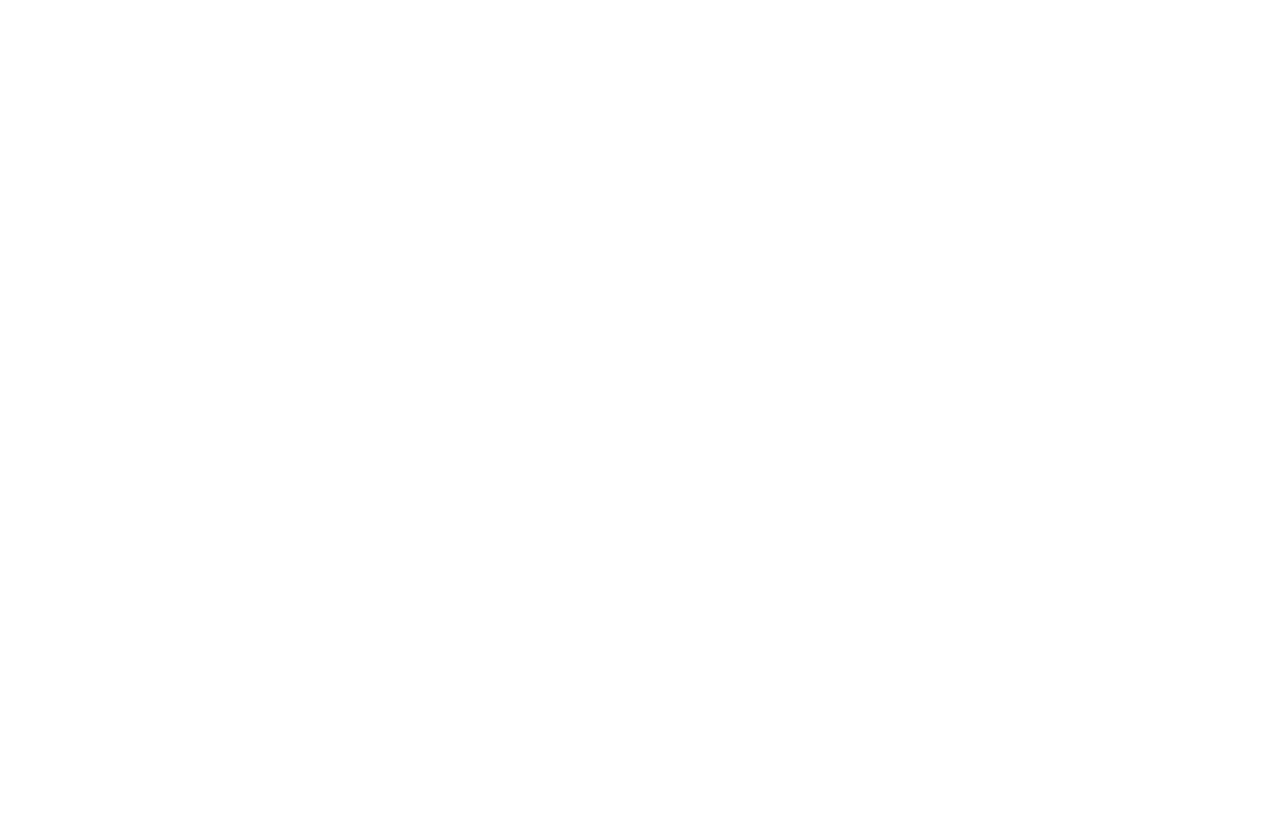
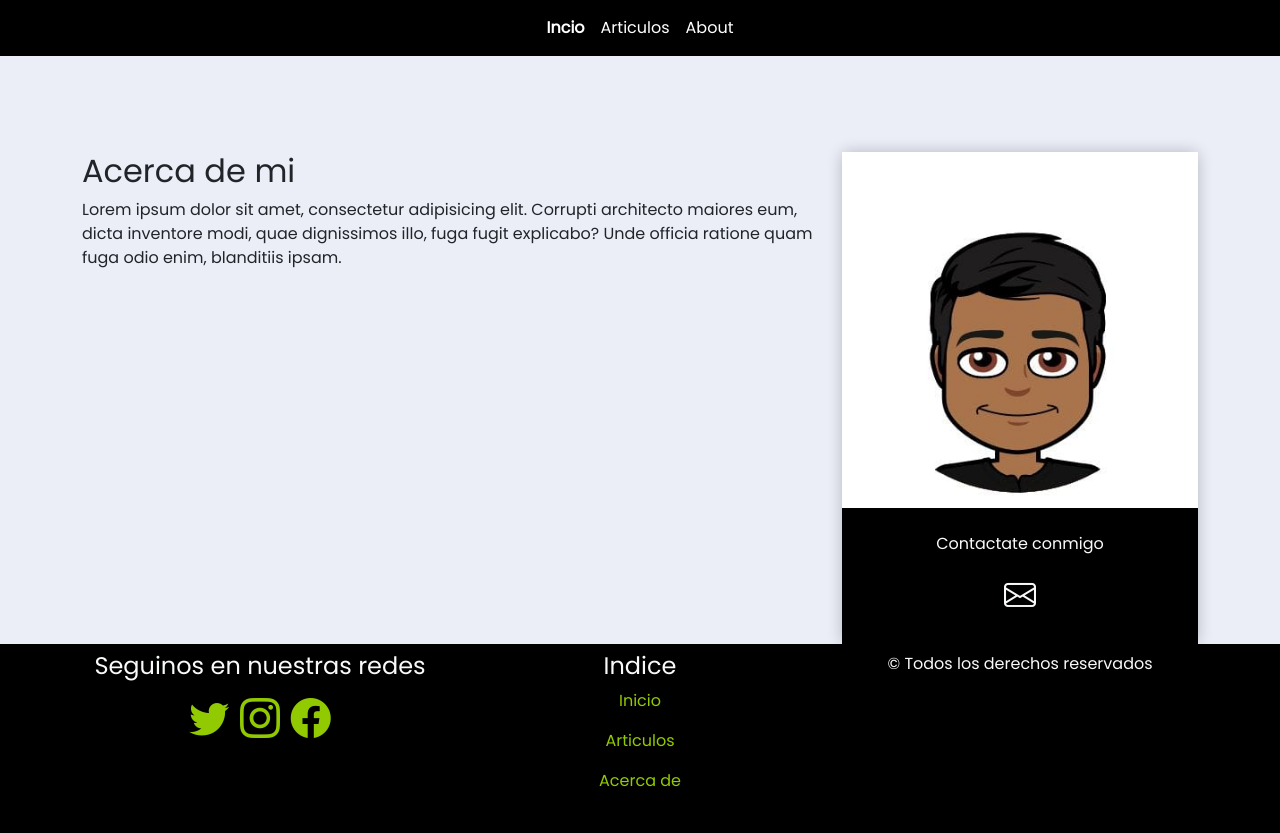
Before and after one commit to LeooQuipildor/Habitos-Saludables, a plain HTML site: page pages/about.html in a window 1280 px wide. Before the commit the page ends 800 px from the top, so only its background shows below. Drawn offline with nearby package versions, Linux system fonts and the light colour scheme.

Commit message:
Agregue maquetado a la pagina about

```diff
--- a/pages/about.html
+++ b/pages/about.html
@@ -0,0 +1,112 @@
+<!DOCTYPE html>
+<html lang="es">
+  <head>
+    <meta charset="UTF-8" />
+    <meta http-equiv="X-UA-Compatible" content="IE=edge" />
+    <meta name="viewport" content="width=device-width, initial-scale=1.0" />
+    <meta name="author" content="Quipildor Leandro" />
+    <meta name="description" content="Habitos Saludables" />
+    <link
+      href="https://cdn.jsdelivr.net/npm/bootstrap@5.3.0-alpha2/dist/css/bootstrap.min.css"
+      rel="stylesheet"
+      integrity="sha384-aFq/bzH65dt+w6FI2ooMVUpc+21e0SRygnTpmBvdBgSdnuTN7QbdgL+OapgHtvPp"
+      crossorigin="anonymous"
+    />
+    <link
+      rel="stylesheet"
+      href="https://cdn.jsdelivr.net/npm/bootstrap-icons@1.10.4/font/bootstrap-icons.css"
+    />
+    <link rel="stylesheet" href="/css/style.css" />
+    <title>About</title>
+  </head>
+  <body>
+    <header>
+      <nav class="navbar navbar-expand-lg bg-black">
+        <div class="container-fluid">
+          <button
+            class="navbar-toggler ms-auto"
+            type="button"
+            data-bs-toggle="collapse"
+            data-bs-target="#navbarNav"
+            aria-controls="navbarNav"
+            aria-expanded="false"
+            aria-label="Toggle navigation"
+          >
+            <span class="bi bi-list text-light"></span>
+          </button>
+          <div
+            class="collapse navbar-collapse justify-content-center"
+            id="navbarNav"
+          >
+            <ul class="navbar-nav">
+              <li class="nav-item">
+                <a
+                  class="nav-link active fw-bold"
+                  aria-current="page"
+                  href="../index.html"
+                  >Incio</a
+                >
+              </li>
+              <li class="nav-item">
+                <a class="nav-link" href="/index.html#articulos">Articulos</a>
+              </li>
+              <li class="nav-item">
+                <a class="nav-link" href="#">About</a>
+              </li>
+            </ul>
+          </div>
+        </div>
+      </nav>
+    </header>
+    <main>
+      <section class="container">
+        <article class="row pt-5">
+          <div class="col-12 col-md-8 pt-5">
+            <h2>Acerca de mi</h2>
+            <p>Lorem ipsum dolor sit amet, consectetur adipisicing elit. Corrupti architecto maiores eum, dicta inventore modi, quae dignissimos illo, fuga fugit explicabo? Unde officia ratione quam fuga odio enim, blanditiis ipsam.</p>
+          </div>
+          <div class="col-12 col-md-4 pt-5 text-center">
+            <div class="card">
+              <img src="/img/Leandro.jpeg" alt="imgAbout" class="w-100">
+              <div class="bg-black py-4 px-3">
+                <p class="text-light">Contactate conmigo</p>
+                <a href="/pages/error404.html" class="text-decoration-none bi bi-envelope text-light fs-2"></a>
+              </div>
+            </div>
+          </div>
+        </article>
+      </section>
+    </main>
+    <footer class="bg-black text-light">
+      <section class="container">
+        <article class="row text-center">
+          <div class="col-md-4 pt-2 pb-4">
+            <h4>Seguinos en nuestras redes</h4>
+            <div class="fs-1">
+              <a class="bi bi-twitter" href="/pages/error404.html"></a>
+              <a class="bi bi-instagram" href="/pages/error404.html"></a>
+              <a class="bi bi-facebook" href="/pages/error404.html"></a>
+            </div>
+          </div>
+          <div class="col-md-4 pb-4 pt-md-2">
+            <h4>Indice</h4>
+            <div>
+              <p><a href="index.html">Inicio</a></p>
+              <p><a href="#articulos">Articulos</a></p>
+              <p><a href="/pages/about.html">Acerca de</a></p>
+            </div>
+          </div>
+          <div class="col-md-4 pt-md-2">
+            <p>&copy; Todos los derechos reservados</p>
+          </div>
+        </article>
+      </section>
+    </footer>
+    <script src="/js/app.js"></script>
+    <script
+      src="https://cdn.jsdelivr.net/npm/bootstrap@5.3.0-alpha2/dist/js/bootstrap.bundle.min.js"
+      integrity="sha384-qKXV1j0HvMUeCBQ+QVp7JcfGl760yU08IQ+GpUo5hlbpg51QRiuqHAJz8+BrxE/N"
+      crossorigin="anonymous"
+    ></script>
+  </body>
+</html>
```
Also changed, not shown: pages/error404.html (+13 -4 lines), img/Leandro.jpeg (added).
